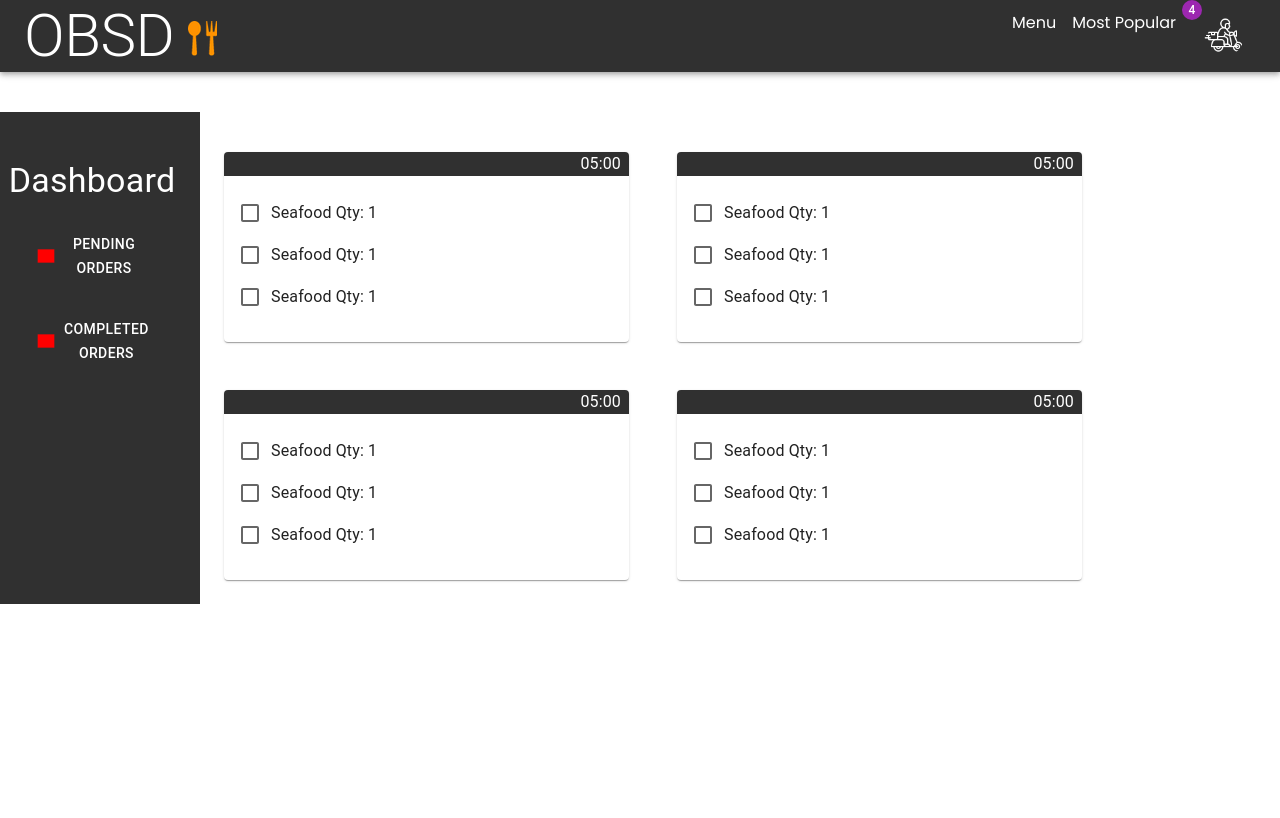
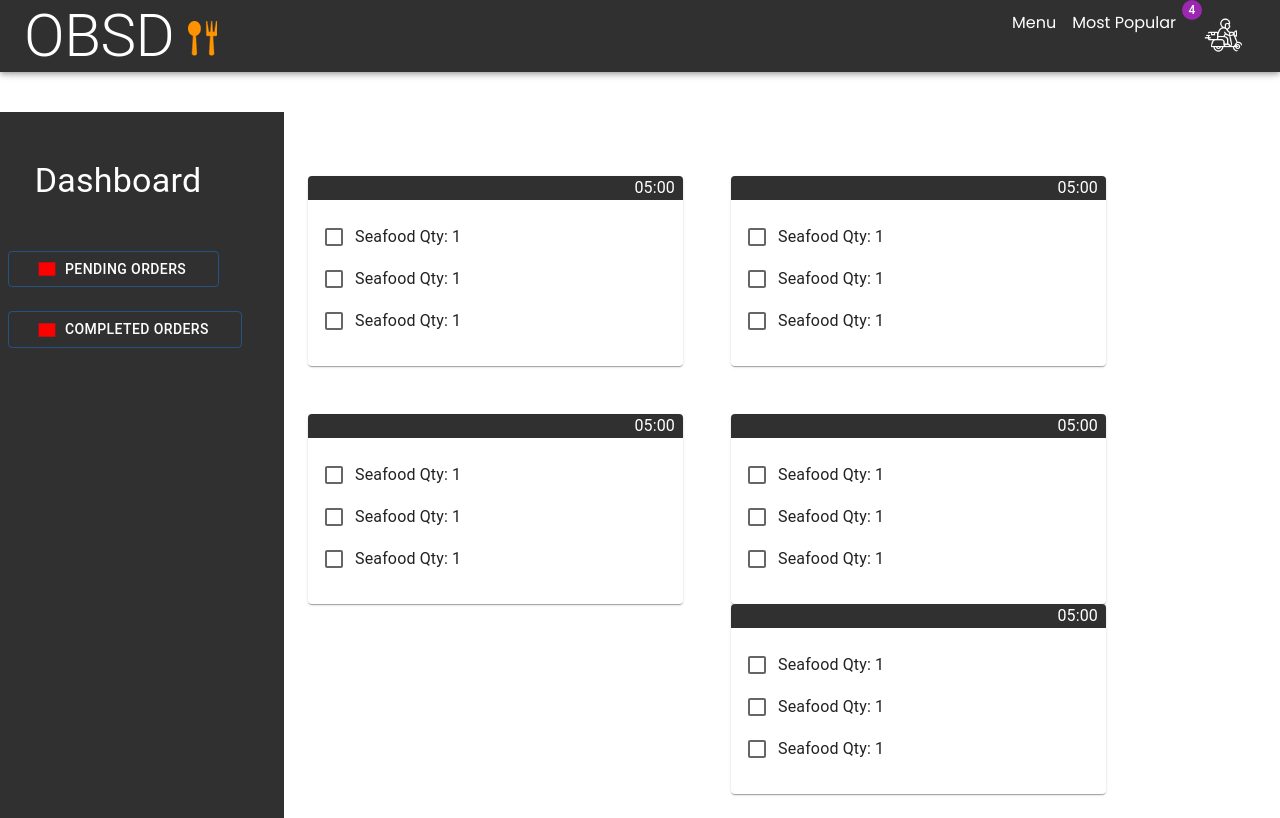
Before and after one commit to selshahawee/Ordering-app, a React (Create React App) app: page /dashboard in a window 1280 px wide. Built offline with nearby package versions, Linux system fonts and the light colour scheme.

Commit message:
AdminPage

```diff
--- a/src/pages/AdminPage.js
+++ b/src/pages/AdminPage.js
@@ -3,37 +3,36 @@ import Grid from "@mui/material/Grid";
 import { Box, Typography } from "@mui/material";
 import Button from "@mui/material/Button";
 import RectangleIcon from "@mui/icons-material/Rectangle";
-import { red } from "@mui/material/colors";
+
 import Card from "@mui/material/Card";
-import CardHeader from "@mui/material/CardHeader";
 import CardContent from "@mui/material/CardContent";
 import Checkbox from "@mui/material/Checkbox";
-import FormControlLabel from '@mui/material/FormControlLabel';
-
-
-
-
-
-const AdminPage = () => {
+import FormControlLabel from "@mui/material/FormControlLabel";
+import Divider from '@mui/material/Divider';const AdminPage = () => {
   return (
-    <Grid container spacing={2} sx={{ my: 5 }}>
-
-      <Grid sm={2} sx={{ minHeight:"100%" ,pt: 6, bgcolor: "#303030"}}>
+    <Grid
+      container
+      spacing={2}
+      sx={{ mb: 0, mt: 5, maxWidth: "lg", minHeight: "85vh" }}
+    >
+      <Grid sm={3} sx={{ py: 6, bgcolor: "#303030" }}>
         <Box sx={{ display: "flex", justifyContent: "center" }}>
           <Typography sx={{ color: "white" }} variant="h4">
             Dashboard
           </Typography>
+          <Divider variant="middle"/>
         </Box>
+        <br/>
         <Box sx={{ justifyContent: "center", displayDirection: "column" }}>
-          <Button
+          <Button  variant="outlined"
             sx={{ px: 4, color: "white", display: "flex", m: 3 }}
             startIcon={<RectangleIcon fontsize="large" sx={{ color: "red" }} />}
           >
             Pending Orders
           </Button>
-          <Button
+          <Button variant="outlined"
             sx={{ px: 4, color: "white", display: "flex", m: 3 }}
-            startIcon={<RectangleIcon fontsize="large" sx={{ color: 'red' }} />}
+            startIcon={<RectangleIcon fontsize="large" sx={{ color: "red" }} />}
           >
             Completed Orders
           </Button>
@@ -44,22 +43,35 @@ const AdminPage = () => {
         sm={9}
         spacing={2}
         sx={{
-          mt: 2,
+          mt: 5,
           display: "flex",
           flexWrap: "wrap",
           displayDirection: "row",
         }}
       >
-
         <Grid sm={5} sx={{ m: 3 }}>
           <Card>
             <Box sx={{ bgcolor: "#303030" }}>
-              <Typography align="right" sx={{ color: "white", mx:1 }}>05:00</Typography>
+              <Typography align="right" sx={{ color: "white", mx: 1 }}>
+                05:00
+
+              </Typography>
             </Box>
-            <CardContent sx={{ display: "inline-flex", flexDirection: "column" }}>
-              <FormControlLabel label="Seafood Qty: 1" control={<Checkbox color="default" />}/>
-              <FormControlLabel label="Seafood Qty: 1" control={<Checkbox color="default" />}/>
-              <FormControlLabel label="Seafood Qty: 1" control={<Checkbox color="default" />}/>
+            <CardContent
+              sx={{ display: "inline-flex", flexDirection: "column" }}
+            >
+              <FormControlLabel
+                label="Seafood Qty: 1"
+                control={<Checkbox color="default" />}
+              />
+              <FormControlLabel
+                label="Seafood Qty: 1"
+                control={<Checkbox color="default" />}
+              />
+              <FormControlLabel
+                label="Seafood Qty: 1"
+                control={<Checkbox color="default" />}
+              />
             </CardContent>
           </Card>
         </Grid>
@@ -67,12 +79,26 @@ const AdminPage = () => {
         <Grid sm={5} sx={{ m: 3 }}>
           <Card>
             <Box sx={{ bgcolor: "#303030" }}>
-              <Typography align="right" sx={{ color: "white", mx:1 }}>05:00</Typography>
+              <Typography align="right" sx={{ color: "white", mx: 1 }}>
+                05:00
+
+              </Typography>
             </Box>
-            <CardContent sx={{ display: "inline-flex", flexDirection: "column" }}>
-              <FormControlLabel label="Seafood Qty: 1" control={<Checkbox color="default" />}/>
-              <FormControlLabel label="Seafood Qty: 1" control={<Checkbox color="default" />}/>
-              <FormControlLabel label="Seafood Qty: 1" control={<Checkbox color="default" />}/>
+            <CardContent
+              sx={{ display: "inline-flex", flexDirection: "column" }}
+            >
+              <FormControlLabel
+                label="Seafood Qty: 1"
+                control={<Checkbox color="default" />}
+              />
+              <FormControlLabel
+                label="Seafood Qty: 1"
+                control={<Checkbox color="default" />}
+              />
+              <FormControlLabel
+                label="Seafood Qty: 1"
+                control={<Checkbox color="default" />}
+              />
             </CardContent>
           </Card>
         </Grid>
@@ -80,12 +106,26 @@ const AdminPage = () => {
         <Grid sm={5} sx={{ m: 3 }}>
           <Card>
             <Box sx={{ bgcolor: "#303030" }}>
-              <Typography align="right" sx={{ color: "white", mx:1 }}>05:00</Typography>
+              <Typography align="right" sx={{ color: "white", mx: 1 }}>
+                05:00
+
+              </Typography>
             </Box>
-            <CardContent sx={{ display: "inline-flex", flexDirection: "column" }}>
-              <FormControlLabel label="Seafood Qty: 1" control={<Checkbox color="default" />}/>
-              <FormControlLabel label="Seafood Qty: 1" control={<Checkbox color="default" />}/>
-              <FormControlLabel label="Seafood Qty: 1" control={<Checkbox color="default" />}/>
+            <CardContent
+              sx={{ display: "inline-flex", flexDirection: "column" }}
+            >
+              <FormControlLabel
+                label="Seafood Qty: 1"
+                control={<Checkbox color="default" />}
+              />
+              <FormControlLabel
+                label="Seafood Qty: 1"
+                control={<Checkbox color="default" />}
+              />
+              <FormControlLabel
+                label="Seafood Qty: 1"
+                control={<Checkbox color="default" />}
+              />
             </CardContent>
           </Card>
         </Grid>
@@ -93,17 +133,53 @@ const AdminPage = () => {
         <Grid sm={5} sx={{ m: 3 }}>
           <Card>
             <Box sx={{ bgcolor: "#303030" }}>
-              <Typography align="right" sx={{ color: "white", mx:1 }}>05:00</Typography>
+              <Typography align="right" sx={{ color: "white", mx: 1 }}>
+                05:00
+
+              </Typography>
             </Box>
-            <CardContent sx={{ display: "inline-flex", flexDirection: "column" }}>
-              <FormControlLabel label="Seafood Qty: 1" control={<Checkbox color="default" />}/>
-              <FormControlLabel label="Seafood Qty: 1" control={<Checkbox color="default" />}/>
-              <FormControlLabel label="Seafood Qty: 1" control={<Checkbox color="default" />}/>
+            <CardContent
+              sx={{ display: "inline-flex", flexDirection: "column" }}
+            >
+              <FormControlLabel
+                label="Seafood Qty: 1"
+                control={<Checkbox color="default" />}
+              />
+              <FormControlLabel
+                label="Seafood Qty: 1"
+                control={<Checkbox color="default" />}
+              />
+              <FormControlLabel
+                label="Seafood Qty: 1"
+                control={<Checkbox color="default" />}
+              />
+            </CardContent>
+          </Card>
+          <Card>
+            <Box sx={{ bgcolor: "#303030" }}>
+              <Typography align="right" sx={{ color: "white", mx: 1 }}>
+                05:00
+
+              </Typography>
+            </Box>
+            <CardContent
+              sx={{ display: "inline-flex", flexDirection: "column" }}
+            >
+              <FormControlLabel
+                label="Seafood Qty: 1"
+                control={<Checkbox color="default" />}
+              />
+              <FormControlLabel
+                label="Seafood Qty: 1"
+                control={<Checkbox color="default" />}
+              />
+              <FormControlLabel
+                label="Seafood Qty: 1"
+                control={<Checkbox color="default" />}
+              />
             </CardContent>
           </Card>
         </Grid>
-
-
       </Grid>
     </Grid>
   );
--- a/src/styles.js
+++ b/src/styles.js
@@ -1,21 +1,33 @@
-
-import { makeStyles } from '@material-ui/core';
+import { makeStyles } from "@material-ui/core";
 
 export const useStyles = makeStyles((theme) => ({
+  white: { color: "white" },
 
-  white:{color: 'white'},
-
+  sidebar: {
+    backgroundColor: "#303030",
+    height: "100%",
+    width: "300px",
+    position: "absolute",
+    left: 0,
+    top: 0,
+    paddingTop: "40px",
+  },
+  box: {
+    padding: "8px",
+    fontSize: "24px",
+    display: "block",
+},
   center: {
-    display: 'flex',
-    justifyContent: 'center',
-    alignItems: 'center',
-    textAlign: 'center',
+    display: "flex",
+    justifyContent: "center",
+    alignItems: "center",
+    textAlign: "center",
   },
 
   cards: {
-    display: 'flex',
-    justifyContent: 'center',
-    alignItems: 'center',
+    display: "flex",
+    justifyContent: "center",
+    alignItems: "center",
   },
   card: { margin: 10 },
   title: {
@@ -27,17 +39,18 @@ export const useStyles = makeStyles((theme) => ({
   media: { width: 200 },
   largeButton: {
     width: 100,
-   justifyContent : 'center',},
+    justifyContent: "center",
+  },
 
-   row: {
-    display: 'flex',
+  row: {
+    display: "flex",
     padding: 10,
   },
   around: {
-    justifyContent: 'space-around',
+    justifyContent: "space-around",
   },
   between: {
-    justifyContent: 'space-between',
+    justifyContent: "space-between",
   },
-  column: { flexDirection: 'column' },
+  column: { flexDirection: "column" },
 }));
```
